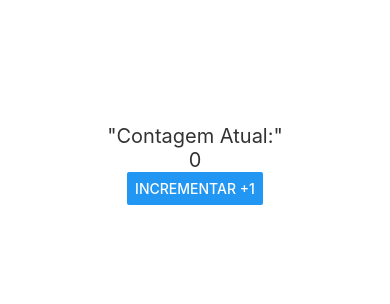
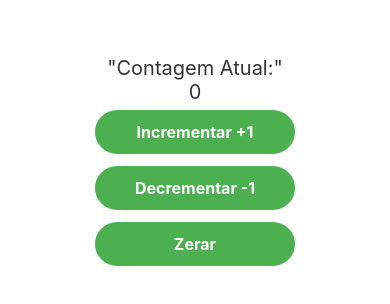
Before and after one commit to analuvidi/INF204-Desenvolvimento-Mobile, a React Native app in the folder projeto/: screen / in a window 390 px wide. Shown: the part 258-562 px from the top of the page. Built offline with nearby package versions, Linux system fonts and the light colour scheme.

Commit message:
feat: implementa desafios extras do contador
- Botao de decrementar com trava em zero
- Botao de zerar contagem
- Substitui Button nativo por TouchableOpacity customizado

```diff
--- a/projeto/App.js
+++ b/projeto/App.js
@@ -1,5 +1,5 @@
 import React, { useState } from "react";
-import { Text, View, Button, StyleSheet } from "react-native";
+import { Text, View, TouchableOpacity, StyleSheet } from "react-native";
 
 export default function Contador(){
   const [contagem, setContagem] = useState(0);
@@ -9,10 +9,33 @@ export default function Contador(){
       <Text style={styles.titulo}>"Contagem Atual:"</Text>
       <Text style={styles.titulo}>{contagem}</Text>
 
-      <Button
-        title="Incrementar +1"
+      <TouchableOpacity
+        style={styles.botao}
         onPress={() => setContagem(contagem + 1)}
-      />
+        activeOpacity={0.7}
+        >
+          <Text style={styles.textoBotao}>Incrementar +1</Text>
+
+      </TouchableOpacity>
+
+      <TouchableOpacity
+        style={styles.botao}
+        // Se for maior que zero, diminui. Se não, fica zero
+        onPress={() => setContagem((atual) => (atual > 0 ? atual - 1 : 0))}
+        activeOpacity={0.7}
+        >
+          <Text style={styles.textoBotao}>Decrementar -1</Text>
+
+      </TouchableOpacity>
+
+      <TouchableOpacity
+        style={styles.botao}
+        onPress={() => setContagem(0)}
+        activeOpacity={0.7}
+        >
+          <Text style={styles.textoBotao}>Zerar</Text>
+
+      </TouchableOpacity>
     </View>
   );
 }
@@ -33,5 +56,19 @@ const styles = StyleSheet.create({
     fontWeight: "bold",
     color: "#4caf50",
     marginBottom: 20
+  },
+  botao: {
+    backgroundColor: "#4caf50",
+    paddingVertical: 12,
+    paddingHorizontal: 32,
+    borderRadius: 24,
+    marginVertical: 6,
+    minWidth: 200,
+    alignItems: "center",
+  },
+  textoBotao: {
+    color: "#ffffff",
+    fontSize: 16,
+    fontWeight: "bold",
   }
 });
```
